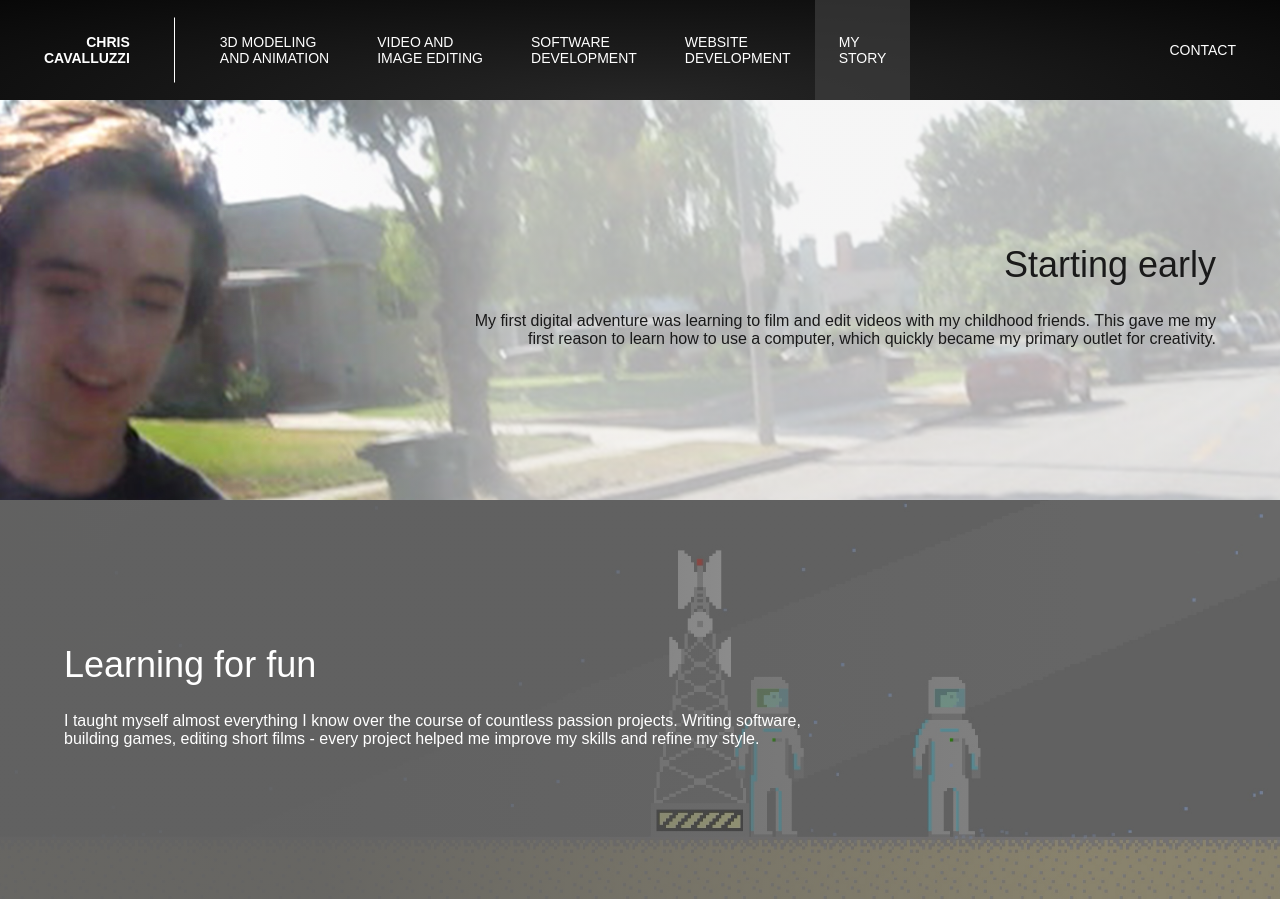
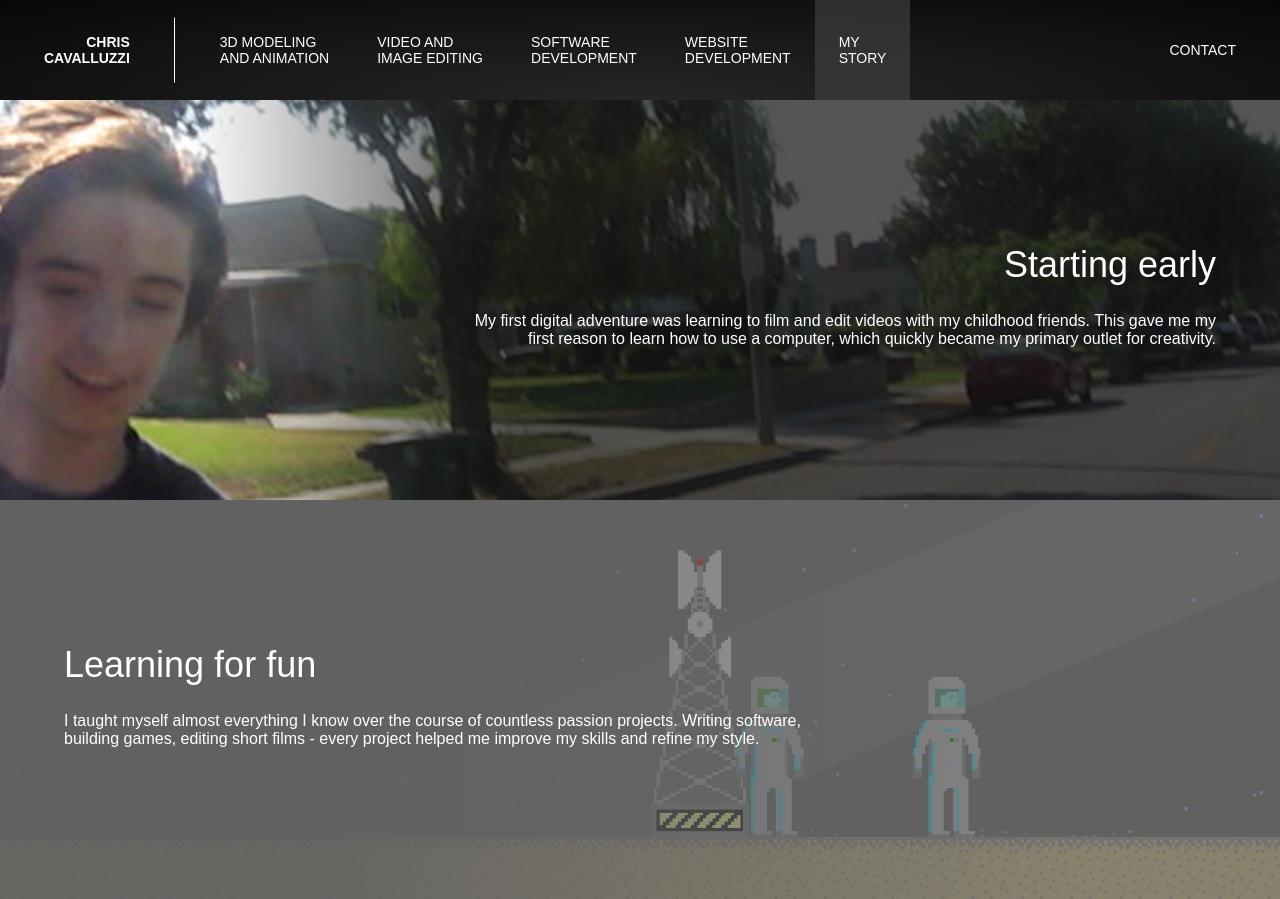
Before and after one commit to chriscavalluzzi/cavalluzzidigital.com, a PHP site: page /pages/about.php in a window 1280 px wide. Shown: the top 899 px of the page. Run offline with PHP 8.4, Linux system fonts and the light colour scheme; some web fonts are replaced.

Commit message:
Revert about-filming content block to use default color scheme

```diff
--- a/pages/about.php
+++ b/pages/about.php
@@ -26,7 +26,7 @@
         '/images/banners/filming.jpg',
         3,
         50,
-        "body-content-text-container-right body-content-font-invert content-gradient-about-filming",
+        "body-content-text-container-right content-gradient-about-filming",
         "Starting early",
         array("My first digital adventure was learning to film and edit videos with my childhood friends. This gave me my first reason to learn how to use a computer, which quickly became my primary outlet for creativity."),
         NULL,
--- a/styles/cavalluzzi.css
+++ b/styles/cavalluzzi.css
@@ -344,7 +344,7 @@ body-content-block {
 }
 
 .content-gradient-about-filming {
-    background-image: linear-gradient(to right, hsla(0, 0%, 95%, 0%) 15%, hsla(0, 0%, 95%, 70%) 40%);
+    background-image: linear-gradient(to right, hsla(0, 0%, 5%, 0%) 15%, hsla(0, 0%, 5%, 70%) 40%);
 }
 
 .content-gradient-about-rain {
```
